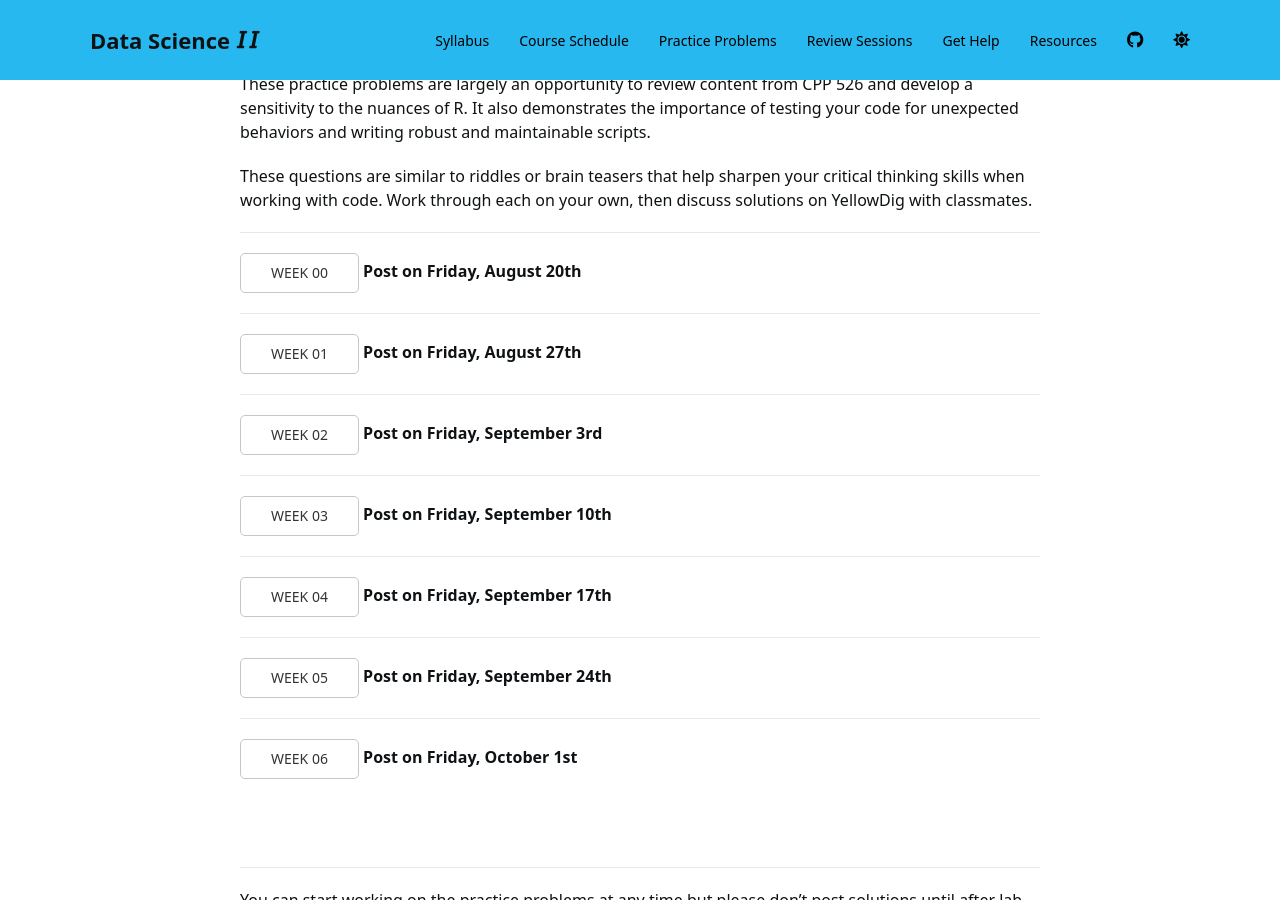
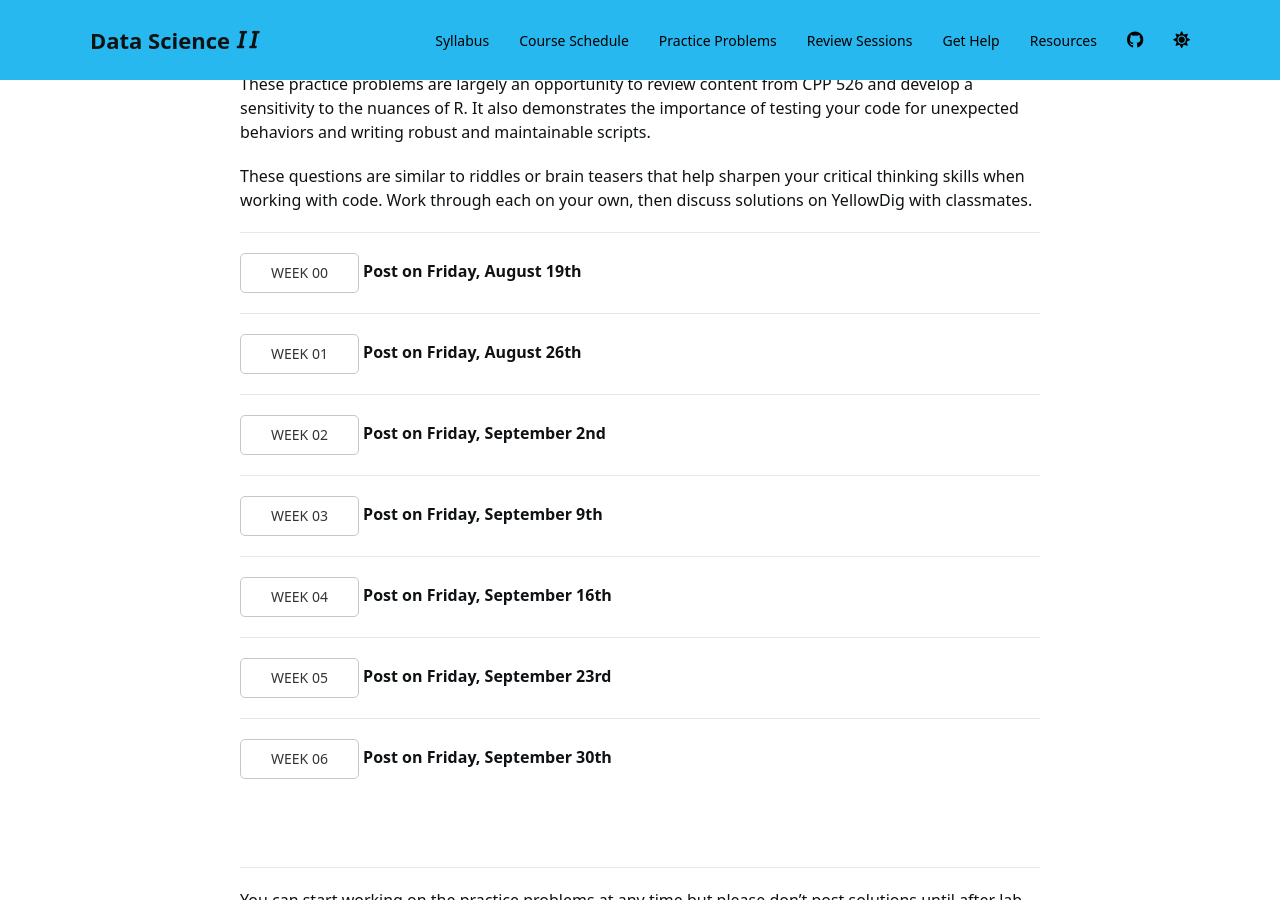
Before and after one commit to Watts-College/cpp-527-fall-2022, a Jekyll site: the page built from practice.md, in a window 1280 px wide and 900 px high, scrolled down 240 px. Built offline with Jekyll 4.4.1, drawn with Linux system fonts in a browser that asks for light colours; nearby versions of some CDN libraries; a script bundle is joined from its source files by our own code; library files that are not in the unit come from our copies; a style sheet for code colours, icons or effects is not loaded.

Commit message:
Update practice.md

```diff
--- a/practice.md
+++ b/practice.md
@@ -2,13 +2,13 @@
 layout: default
 
 yellowdig:
-  post-00: 'Friday, August 20th'
-  post-01: 'Friday, August 27th'
-  post-02: 'Friday, September 3rd'
-  post-03: 'Friday, September 10th'
-  post-04: 'Friday, September 17th'
-  post-05: 'Friday, September 24th'
-  post-06: 'Friday, October 1st'
+  post-00: 'Friday, August 19th'
+  post-01: 'Friday, August 26th'
+  post-02: 'Friday, September 2nd'
+  post-03: 'Friday, September 9th'
+  post-04: 'Friday, September 16th'
+  post-05: 'Friday, September 23rd'
+  post-06: 'Friday, September 30th'
 
 ---
 
@@ -49,7 +49,7 @@ You can start working on the practice problems at any time but please don't post
 
 Each question should have it's own pin. Please group responses to one question on one pin and avoid creating new pins when the question already exists.
 
-<a class="uk-button uk-button-primary" href="https://asu-online.yellowdig.app/community/17592351249266">YELLOWDIG</a>
+<a class="uk-button uk-button-primary" href="https://asu-online.yellowdig.app/community/62f2e44e-cba1-f478-fc59-c8ff4f5f9f8c">YELLOWDIG</a>
 
 <hr>
 <br>
```
